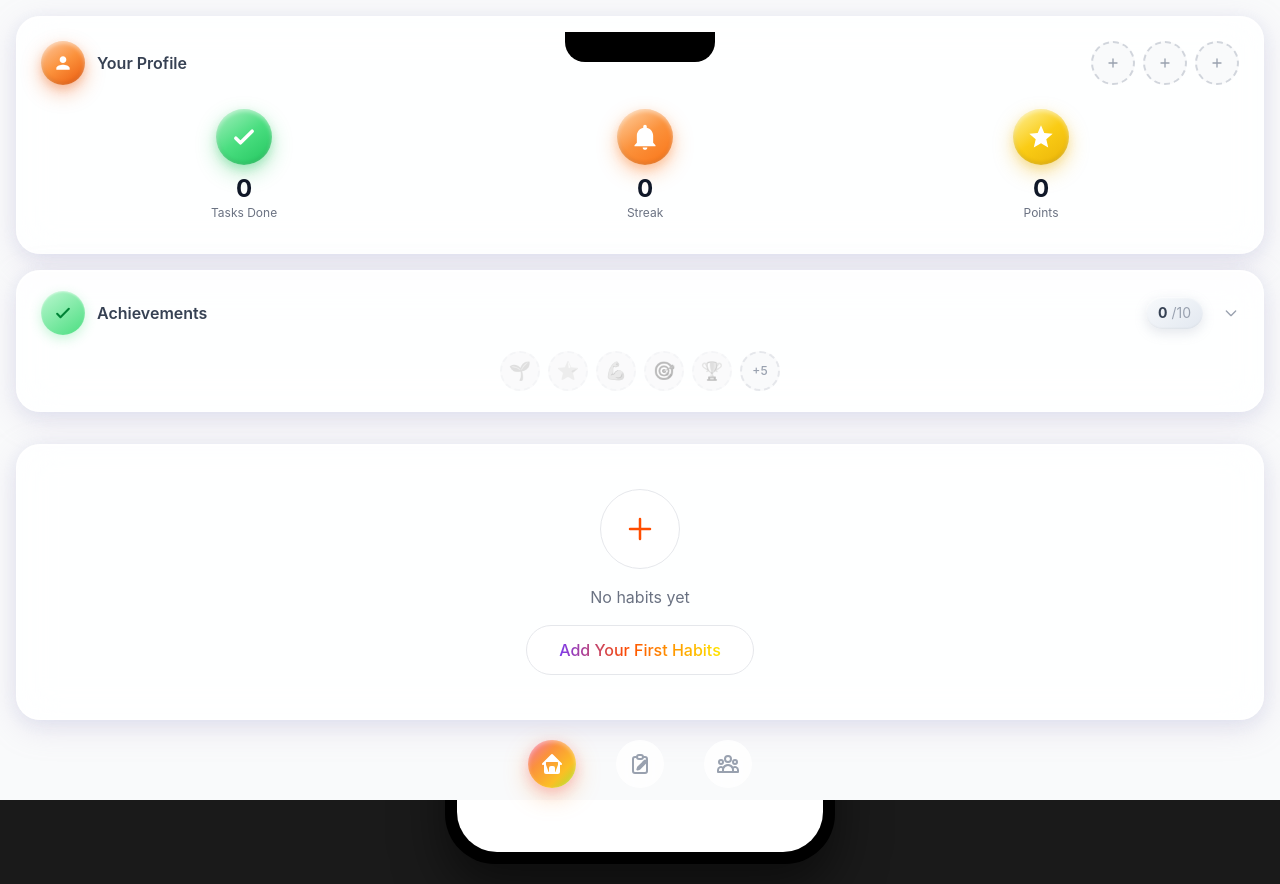
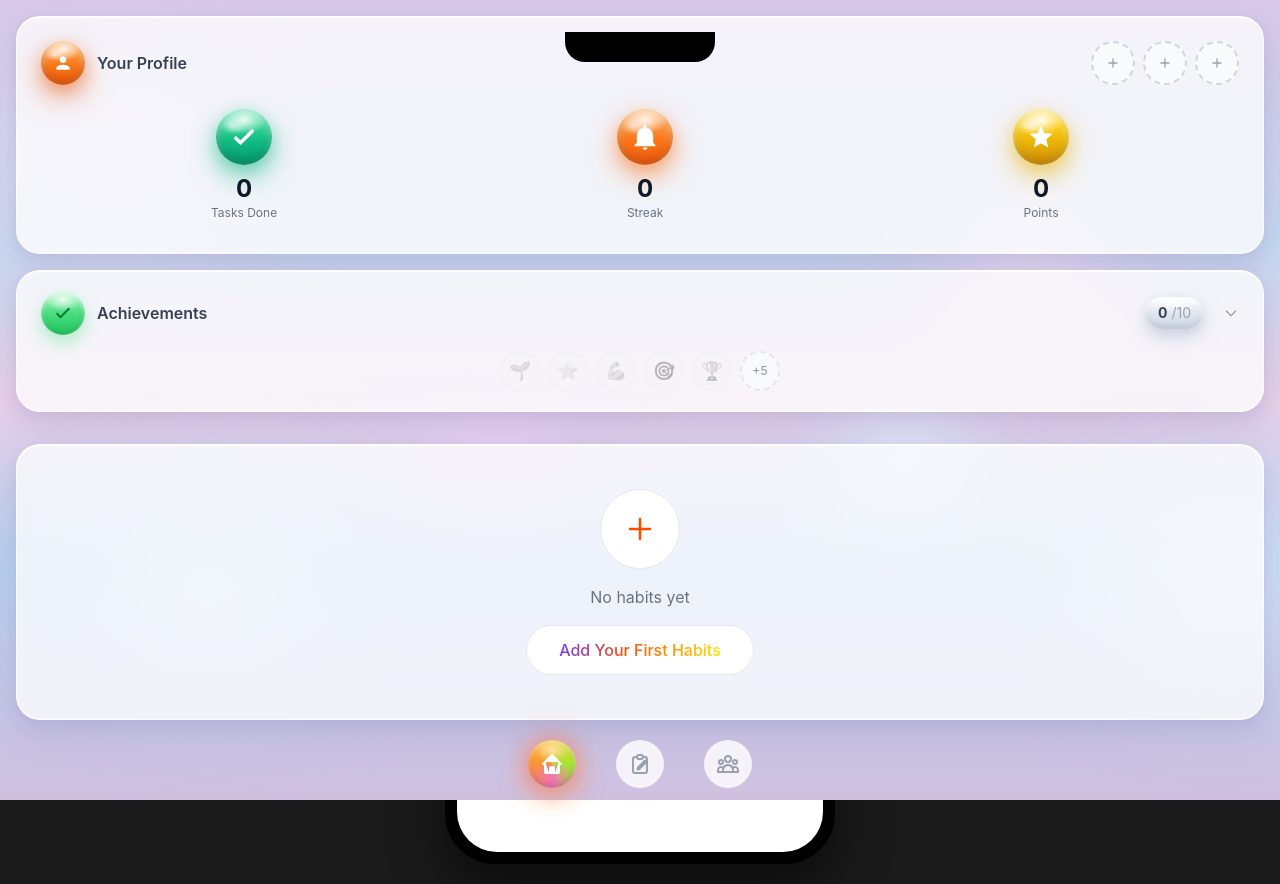
Before and after one commit to benyamty/HB, a React (Vite) app: page / in a window 1280 px wide. Built offline with nearby package versions, Linux system fonts and the light colour scheme.

Commit message:
Add animated cloud background with floating blobs and enhanced 3D bubble styling for all UI elements

```diff
--- a/src/App.jsx
+++ b/src/App.jsx
@@ -249,6 +249,14 @@ function App() {
 
   return (
     <div className="h-full w-full">
+      {/* Cloud Background */}
+      <div className="cloud-bg">
+        <div className="cloud-layer-1"></div>
+        <div className="cloud-layer-2"></div>
+        <div className="cloud-layer-3"></div>
+        <div className="cloud-layer-4"></div>
+      </div>
+
       <AnimatePresence>
         {screen === 'home' && (
           <motion.div
@@ -257,7 +265,7 @@ function App() {
             animate={{ y: 0 }}
             exit={{ y: '100%' }}
             transition={{ type: 'tween', duration: 0.35, ease: 'easeInOut' }}
-            className="fixed inset-0 z-30 bg-gray-50"
+            className="fixed inset-0 z-30"
           >
             <HomeScreen
               wallet={state.wallet}
@@ -349,7 +357,7 @@ function App() {
             animate={{ y: 0 }}
             exit={{ y: '100%' }}
             transition={{ type: 'tween', duration: 0.35, ease: 'easeInOut' }}
-            className="fixed inset-0 z-40 bg-gray-50"
+            className="fixed inset-0 z-40"
           >
             <SocialScreen
               friends={state.friends || []}
--- a/src/index.css
+++ b/src/index.css
@@ -25,14 +25,7 @@ html, body, #root {
 
 body {
   font-family: -apple-system, BlinkMacSystemFont, 'SF Pro Display', 'SF Pro Text', sans-serif;
-  background: linear-gradient(180deg,
-    #e8d5f0 0%,
-    #d4e5f7 25%,
-    #f0e6f5 50%,
-    #dbe8f4 75%,
-    #e8d5f0 100%
-  );
-  background-attachment: fixed;
+  background: #c9dff7;
   overscroll-behavior: none;
 }
 
@@ -255,77 +248,219 @@ body {
 
 /* ===== DREAMY CLOUD UI SYSTEM ===== */
 
-/* Dreamy pastel cloud background */
+/* ===== CLOUDY DREAMY BACKGROUND ===== */
+
+/* Cloud background wrapper - add to main container */
+.cloud-bg {
+  position: fixed;
+  inset: 0;
+  z-index: 0;
+  overflow: hidden;
+  background: linear-gradient(180deg,
+    #d8c8e8 0%,
+    #c4d8f0 30%,
+    #e8d0e8 50%,
+    #b8d0f0 70%,
+    #d0c0e0 100%
+  );
+}
+
+/* Animated cloud blobs */
+.cloud-bg::before,
+.cloud-bg::after {
+  content: '';
+  position: absolute;
+  border-radius: 50%;
+  filter: blur(60px);
+  opacity: 0.9;
+}
+
+.cloud-bg::before {
+  width: 300px;
+  height: 200px;
+  background: radial-gradient(ellipse, rgba(255,255,255,0.95) 0%, rgba(230,210,240,0.7) 50%, transparent 70%);
+  top: 5%;
+  left: -5%;
+  animation: floatCloud1 20s ease-in-out infinite;
+}
+
+.cloud-bg::after {
+  width: 350px;
+  height: 220px;
+  background: radial-gradient(ellipse, rgba(255,255,255,0.9) 0%, rgba(200,220,250,0.6) 50%, transparent 70%);
+  top: 60%;
+  right: -10%;
+  animation: floatCloud2 25s ease-in-out infinite;
+}
+
+/* Extra cloud layers via child elements */
+.cloud-layer-1 {
+  position: absolute;
+  width: 280px;
+  height: 180px;
+  background: radial-gradient(ellipse, rgba(255,240,250,0.9) 0%, rgba(240,200,230,0.5) 50%, transparent 70%);
+  border-radius: 50%;
+  filter: blur(50px);
+  top: 25%;
+  right: 10%;
+  animation: floatCloud3 18s ease-in-out infinite;
+}
+
+.cloud-layer-2 {
+  position: absolute;
+  width: 320px;
+  height: 200px;
+  background: radial-gradient(ellipse, rgba(255,255,255,0.85) 0%, rgba(180,210,250,0.5) 50%, transparent 70%);
+  border-radius: 50%;
+  filter: blur(55px);
+  bottom: 15%;
+  left: 5%;
+  animation: floatCloud4 22s ease-in-out infinite;
+}
+
+.cloud-layer-3 {
+  position: absolute;
+  width: 250px;
+  height: 160px;
+  background: radial-gradient(ellipse, rgba(250,230,255,0.9) 0%, rgba(220,190,240,0.5) 50%, transparent 70%);
+  border-radius: 50%;
+  filter: blur(45px);
+  top: 45%;
+  left: 30%;
+  animation: floatCloud5 15s ease-in-out infinite;
+}
+
+.cloud-layer-4 {
+  position: absolute;
+  width: 200px;
+  height: 140px;
+  background: radial-gradient(ellipse, rgba(255,255,255,0.95) 0%, rgba(200,230,255,0.6) 50%, transparent 70%);
+  border-radius: 50%;
+  filter: blur(40px);
+  bottom: 35%;
+  right: 20%;
+  animation: floatCloud1 17s ease-in-out infinite reverse;
+}
+
+@keyframes floatCloud1 {
+  0%, 100% { transform: translate(0, 0) scale(1); }
+  33% { transform: translate(30px, 20px) scale(1.05); }
+  66% { transform: translate(-20px, 10px) scale(0.95); }
+}
+
+@keyframes floatCloud2 {
+  0%, 100% { transform: translate(0, 0) scale(1); }
+  50% { transform: translate(-40px, -30px) scale(1.1); }
+}
+
+@keyframes floatCloud3 {
+  0%, 100% { transform: translate(0, 0); }
+  50% { transform: translate(25px, -25px); }
+}
+
+@keyframes floatCloud4 {
+  0%, 100% { transform: translate(0, 0) scale(1); }
+  50% { transform: translate(-30px, 20px) scale(1.08); }
+}
+
+@keyframes floatCloud5 {
+  0%, 100% { transform: translate(0, 0); }
+  33% { transform: translate(-15px, 15px); }
+  66% { transform: translate(20px, -10px); }
+}
+
+/* Dreamy bg class for modals etc */
 .dreamy-bg {
   background: linear-gradient(180deg,
-    #e8d5f0 0%,
-    #d4e5f7 25%,
-    #f0e6f5 50%,
-    #dbe8f4 75%,
-    #e8d5f0 100%
+    #d8c8e8 0%,
+    #c4d8f0 30%,
+    #e8d0e8 50%,
+    #b8d0f0 70%,
+    #d0c0e0 100%
   );
   min-height: 100%;
 }
 
-/* Frosted glass card */
+/* ===== FROSTED GLASS CARDS ===== */
+
+/* Frosted glass card - more prominent */
 .glass-card {
-  background: rgba(255, 255, 255, 0.85);
-  backdrop-filter: blur(20px);
-  -webkit-backdrop-filter: blur(20px);
-  border: 1px solid rgba(255, 255, 255, 0.6);
+  background: rgba(255, 255, 255, 0.75);
+  backdrop-filter: blur(25px);
+  -webkit-backdrop-filter: blur(25px);
+  border: 1.5px solid rgba(255, 255, 255, 0.8);
   box-shadow:
-    0 8px 32px rgba(180, 160, 200, 0.25),
-    0 4px 16px rgba(150, 180, 220, 0.15),
-    inset 0 1px 0 rgba(255, 255, 255, 0.8);
+    0 15px 35px rgba(150, 130, 180, 0.2),
+    0 8px 20px rgba(130, 160, 200, 0.15),
+    0 3px 10px rgba(180, 150, 200, 0.1),
+    inset 0 1px 0 rgba(255, 255, 255, 0.9),
+    inset 0 -1px 0 rgba(255, 255, 255, 0.3);
 }
 
-/* 3D circular stat icon - green (Tasks Done) */
+/* ===== 3D BUBBLE STAT CIRCLES ===== */
+
+/* 3D circular stat icon - green (Tasks Done) - bubble style */
 .stat-circle-green {
-  background: linear-gradient(145deg, #a8f0c0 0%, #4ade80 50%, #22c55e 100%);
+  background:
+    radial-gradient(ellipse 80% 50% at 50% 20%, rgba(255,255,255,0.9) 0%, transparent 50%),
+    radial-gradient(ellipse 60% 40% at 30% 30%, rgba(255,255,255,0.6) 0%, transparent 40%),
+    linear-gradient(180deg, #6ee7b7 0%, #34d399 30%, #10b981 60%, #059669 100%);
   box-shadow:
-    0 8px 20px rgba(34, 197, 94, 0.35),
-    0 4px 8px rgba(34, 197, 94, 0.2),
-    inset 0 2px 4px rgba(255, 255, 255, 0.5),
-    inset 0 -2px 4px rgba(0, 0, 0, 0.1);
+    0 12px 30px rgba(16, 185, 129, 0.5),
+    0 6px 15px rgba(16, 185, 129, 0.3),
+    inset 0 -4px 8px rgba(0, 0, 0, 0.15),
+    inset 0 4px 8px rgba(255, 255, 255, 0.4);
 }
 
-/* 3D circular stat icon - orange (Streak) */
+/* 3D circular stat icon - orange (Streak) - bubble style */
 .stat-circle-orange {
-  background: linear-gradient(145deg, #ffd4a8 0%, #fb923c 50%, #f97316 100%);
+  background:
+    radial-gradient(ellipse 80% 50% at 50% 20%, rgba(255,255,255,0.9) 0%, transparent 50%),
+    radial-gradient(ellipse 60% 40% at 30% 30%, rgba(255,255,255,0.6) 0%, transparent 40%),
+    linear-gradient(180deg, #fdba74 0%, #fb923c 30%, #f97316 60%, #ea580c 100%);
   box-shadow:
-    0 8px 20px rgba(249, 115, 22, 0.35),
-    0 4px 8px rgba(249, 115, 22, 0.2),
-    inset 0 2px 4px rgba(255, 255, 255, 0.5),
-    inset 0 -2px 4px rgba(0, 0, 0, 0.1);
+    0 12px 30px rgba(249, 115, 22, 0.5),
+    0 6px 15px rgba(249, 115, 22, 0.3),
+    inset 0 -4px 8px rgba(0, 0, 0, 0.15),
+    inset 0 4px 8px rgba(255, 255, 255, 0.4);
 }
 
-/* 3D circular stat icon - yellow (Points) */
+/* 3D circular stat icon - yellow (Points) - bubble style */
 .stat-circle-yellow {
-  background: linear-gradient(145deg, #fef3a0 0%, #facc15 50%, #eab308 100%);
+  background:
+    radial-gradient(ellipse 80% 50% at 50% 20%, rgba(255,255,255,0.95) 0%, transparent 50%),
+    radial-gradient(ellipse 60% 40% at 30% 30%, rgba(255,255,255,0.7) 0%, transparent 40%),
+    linear-gradient(180deg, #fde047 0%, #facc15 30%, #eab308 60%, #ca8a04 100%);
   box-shadow:
-    0 8px 20px rgba(234, 179, 8, 0.35),
-    0 4px 8px rgba(234, 179, 8, 0.2),
-    inset 0 2px 4px rgba(255, 255, 255, 0.5),
-    inset 0 -2px 4px rgba(0, 0, 0, 0.1);
+    0 12px 30px rgba(234, 179, 8, 0.5),
+    0 6px 15px rgba(234, 179, 8, 0.3),
+    inset 0 -4px 8px rgba(0, 0, 0, 0.12),
+    inset 0 4px 8px rgba(255, 255, 255, 0.5);
 }
 
-/* 3D circular icon - purple/pink profile */
+/* 3D circular icon - orange profile - bubble style */
 .stat-circle-profile {
-  background: linear-gradient(145deg, #fdc8a0 0%, #fb923c 50%, #ea580c 100%);
+  background:
+    radial-gradient(ellipse 80% 50% at 50% 20%, rgba(255,255,255,0.9) 0%, transparent 50%),
+    radial-gradient(ellipse 60% 40% at 30% 30%, rgba(255,255,255,0.6) 0%, transparent 40%),
+    linear-gradient(180deg, #fdba74 0%, #fb923c 30%, #f97316 60%, #ea580c 100%);
   box-shadow:
-    0 8px 20px rgba(234, 88, 12, 0.35),
-    0 4px 8px rgba(234, 88, 12, 0.2),
-    inset 0 2px 4px rgba(255, 255, 255, 0.5),
-    inset 0 -2px 4px rgba(0, 0, 0, 0.1);
+    0 12px 30px rgba(234, 88, 12, 0.5),
+    0 6px 15px rgba(234, 88, 12, 0.3),
+    inset 0 -4px 8px rgba(0, 0, 0, 0.15),
+    inset 0 4px 8px rgba(255, 255, 255, 0.4);
 }
 
-/* Small 3D pill button (like the 2/10 counter) */
+/* Small 3D pill button (like the 2/10 counter) - neumorphic bubble */
 .pill-counter {
-  background: linear-gradient(145deg, #f8fafc 0%, #e2e8f0 100%);
+  background:
+    radial-gradient(ellipse 90% 60% at 50% 15%, rgba(255,255,255,0.95) 0%, transparent 50%),
+    linear-gradient(180deg, #f8fafc 0%, #e2e8f0 50%, #cbd5e1 100%);
   box-shadow:
-    0 4px 12px rgba(148, 163, 184, 0.25),
-    inset 0 1px 2px rgba(255, 255, 255, 0.8),
-    inset 0 -1px 2px rgba(0, 0, 0, 0.05);
+    0 8px 20px rgba(148, 163, 184, 0.35),
+    0 4px 10px rgba(148, 163, 184, 0.2),
+    inset 0 -3px 6px rgba(0, 0, 0, 0.08),
+    inset 0 2px 4px rgba(255, 255, 255, 0.9);
 }
 
 /* Achievement circle - unlocked */
@@ -354,40 +489,62 @@ body {
     inset 0 1px 0 rgba(255, 255, 255, 0.9);
 }
 
-/* Green done button */
+/* Green done button - 3D bubble style */
 .btn-done {
-  background: linear-gradient(145deg, #86efac 0%, #22c55e 50%, #16a34a 100%);
+  background:
+    radial-gradient(ellipse 90% 50% at 50% 15%, rgba(255,255,255,0.7) 0%, transparent 50%),
+    linear-gradient(180deg, #6ee7b7 0%, #34d399 25%, #22c55e 50%, #16a34a 100%);
   box-shadow:
-    0 6px 16px rgba(22, 163, 74, 0.35),
-    0 3px 6px rgba(22, 163, 74, 0.2),
-    inset 0 2px 4px rgba(255, 255, 255, 0.4),
-    inset 0 -2px 4px rgba(0, 0, 0, 0.1);
+    0 10px 25px rgba(22, 163, 74, 0.45),
+    0 5px 12px rgba(22, 163, 74, 0.25),
+    inset 0 -4px 8px rgba(0, 0, 0, 0.15),
+    inset 0 3px 6px rgba(255, 255, 255, 0.5);
 }
 
-/* Bottom nav gradient pill */
+/* Bottom nav gradient pill - rainbow bubble with glow ring */
 .nav-pill-active {
-  background: linear-gradient(135deg,
-    #f472b6 0%,
-    #fb923c 35%,
-    #fbbf24 70%,
-    #a3e635 100%
-  );
+  background:
+    radial-gradient(ellipse 80% 50% at 50% 20%, rgba(255,255,255,0.6) 0%, transparent 50%),
+    conic-gradient(from 180deg at 50% 50%,
+      #f472b6 0deg,
+      #fb923c 90deg,
+      #fbbf24 180deg,
+      #a3e635 270deg,
+      #f472b6 360deg
+    );
   box-shadow:
-    0 8px 24px rgba(251, 146, 60, 0.4),
-    0 4px 12px rgba(244, 114, 182, 0.3),
-    inset 0 2px 4px rgba(255, 255, 255, 0.4);
+    0 0 30px rgba(251, 146, 60, 0.6),
+    0 0 20px rgba(244, 114, 182, 0.5),
+    0 10px 25px rgba(251, 146, 60, 0.4),
+    inset 0 -3px 6px rgba(0, 0, 0, 0.15),
+    inset 0 2px 4px rgba(255, 255, 255, 0.5);
 }
 
-/* Small colored circle icons for achievements */
+/* Small colored circle icons for achievements - bubble style */
 .circle-green {
-  background: linear-gradient(145deg, #bbf7d0 0%, #4ade80 100%);
-  box-shadow: 0 4px 12px rgba(74, 222, 128, 0.3), inset 0 1px 2px rgba(255,255,255,0.5);
+  background:
+    radial-gradient(ellipse 80% 50% at 50% 20%, rgba(255,255,255,0.8) 0%, transparent 50%),
+    linear-gradient(180deg, #bbf7d0 0%, #4ade80 50%, #22c55e 100%);
+  box-shadow:
+    0 8px 18px rgba(74, 222, 128, 0.4),
+    inset 0 -3px 6px rgba(0,0,0,0.1),
+    inset 0 2px 4px rgba(255,255,255,0.7);
 }
 .circle-yellow {
-  background: linear-gradient(145deg, #fef08a 0%, #facc15 100%);
-  box-shadow: 0 4px 12px rgba(250, 204, 21, 0.3), inset 0 1px 2px rgba(255,255,255,0.5);
+  background:
+    radial-gradient(ellipse 80% 50% at 50% 20%, rgba(255,255,255,0.85) 0%, transparent 50%),
+    linear-gradient(180deg, #fef08a 0%, #facc15 50%, #eab308 100%);
+  box-shadow:
+    0 8px 18px rgba(250, 204, 21, 0.4),
+    inset 0 -3px 6px rgba(0,0,0,0.08),
+    inset 0 2px 4px rgba(255,255,255,0.8);
 }
 .circle-gray {
-  background: linear-gradient(145deg, #f1f5f9 0%, #cbd5e1 100%);
-  box-shadow: 0 4px 12px rgba(148, 163, 184, 0.2), inset 0 1px 2px rgba(255,255,255,0.5);
+  background:
+    radial-gradient(ellipse 80% 50% at 50% 20%, rgba(255,255,255,0.9) 0%, transparent 50%),
+    linear-gradient(180deg, #f1f5f9 0%, #e2e8f0 50%, #cbd5e1 100%);
+  box-shadow:
+    0 6px 14px rgba(148, 163, 184, 0.3),
+    inset 0 -2px 4px rgba(0,0,0,0.05),
+    inset 0 2px 4px rgba(255,255,255,0.9);
 }
```
